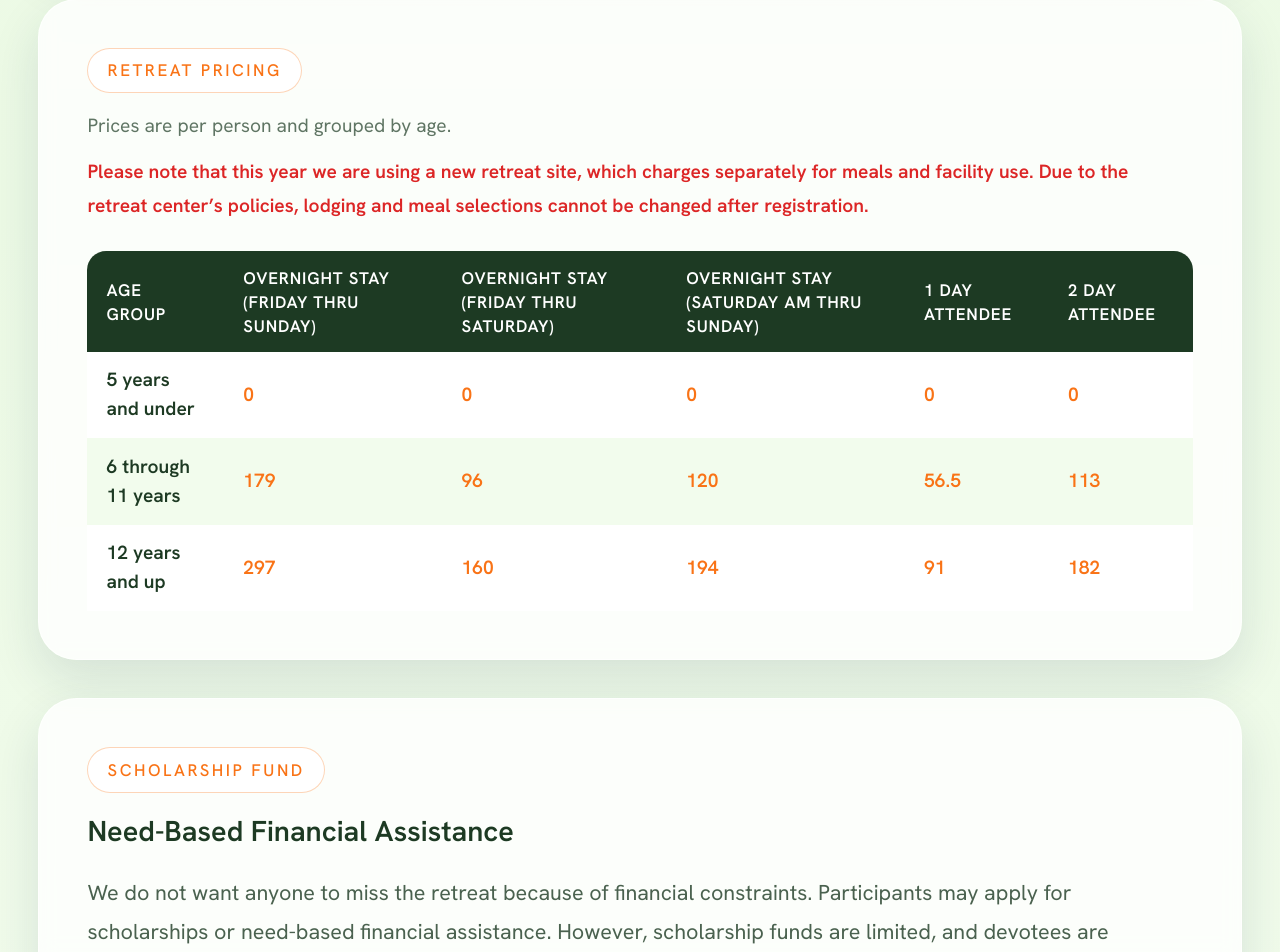
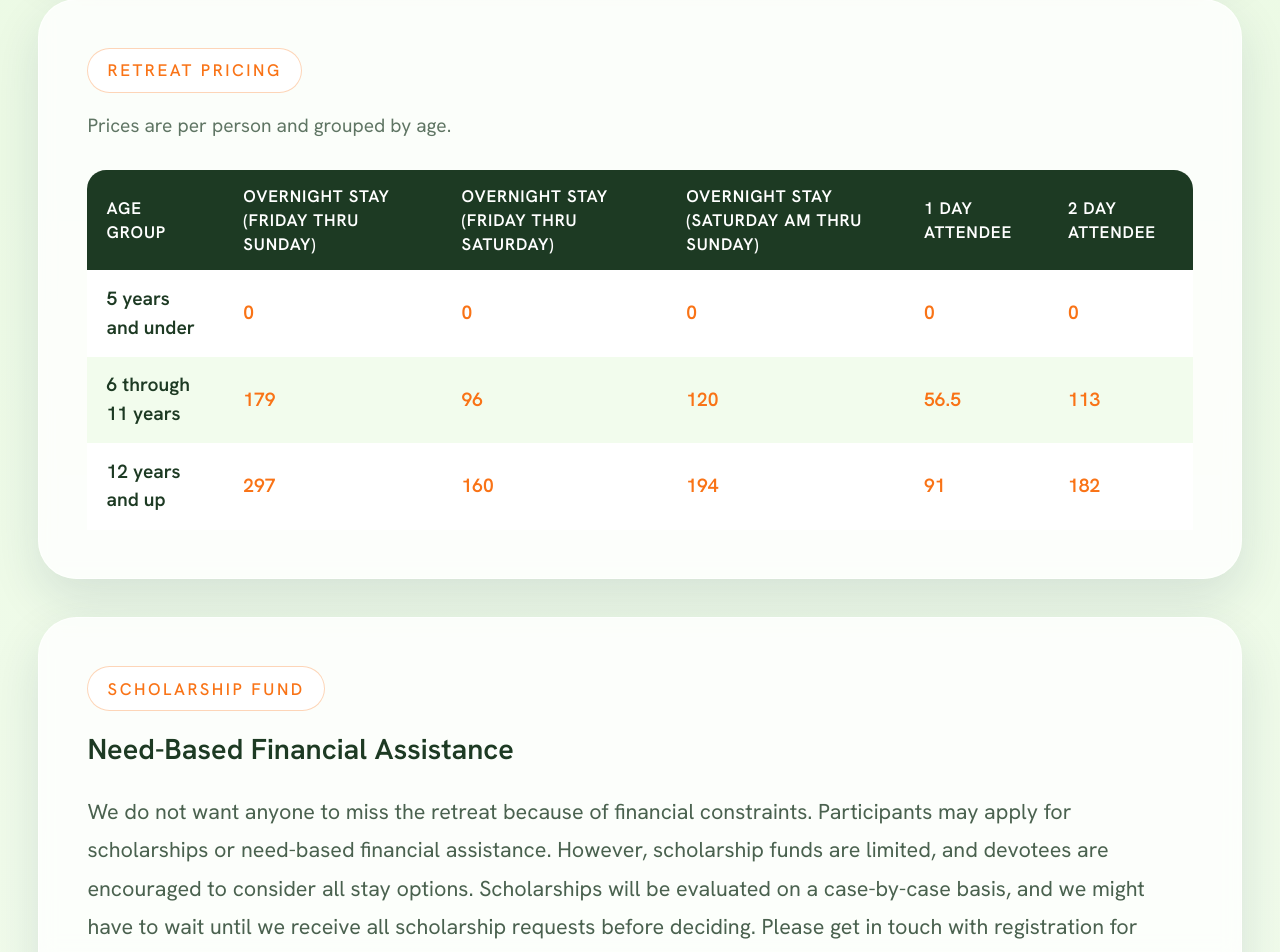
Before and after one commit to shettyjm/sai2026retreat, a Next.js app: page /registration in a window 1280 px wide. Shown: the part 1963-2915 px from the top of the page. Built offline with nearby package versions, Linux system fonts and the light colour scheme.

Commit message:
Registration: remove red note about new retreat site / no-change policy
Co-Authored-By: Claude Opus 4.7 (1M context) <noreply@anthropic.com>

```diff
--- a/app/registration/page.tsx
+++ b/app/registration/page.tsx
@@ -76,12 +76,6 @@ export default function RegistrationPage() {
         <p className="pill">Retreat Pricing</p>
         <p className="mt-4 text-base text-navy/70">
           Prices are per person and grouped by age.
-        </p>
-        <p className="mt-3 text-base font-semibold leading-7 text-red-600">
-          Please note that this year we are using a new retreat site, which
-          charges separately for meals and facility use. Due to the retreat
-          center&rsquo;s policies, lodging and meal selections cannot be
-          changed after registration.
         </p>
 
         <div className="mt-6 overflow-x-auto">
```
